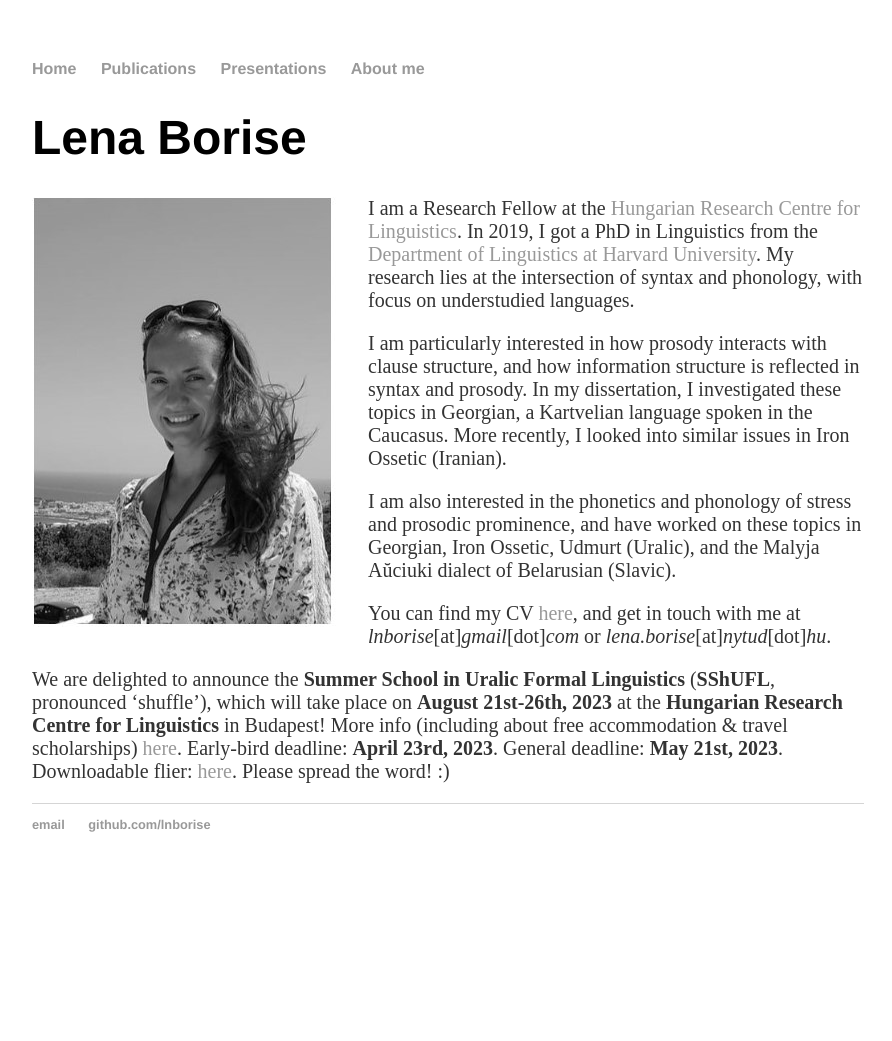
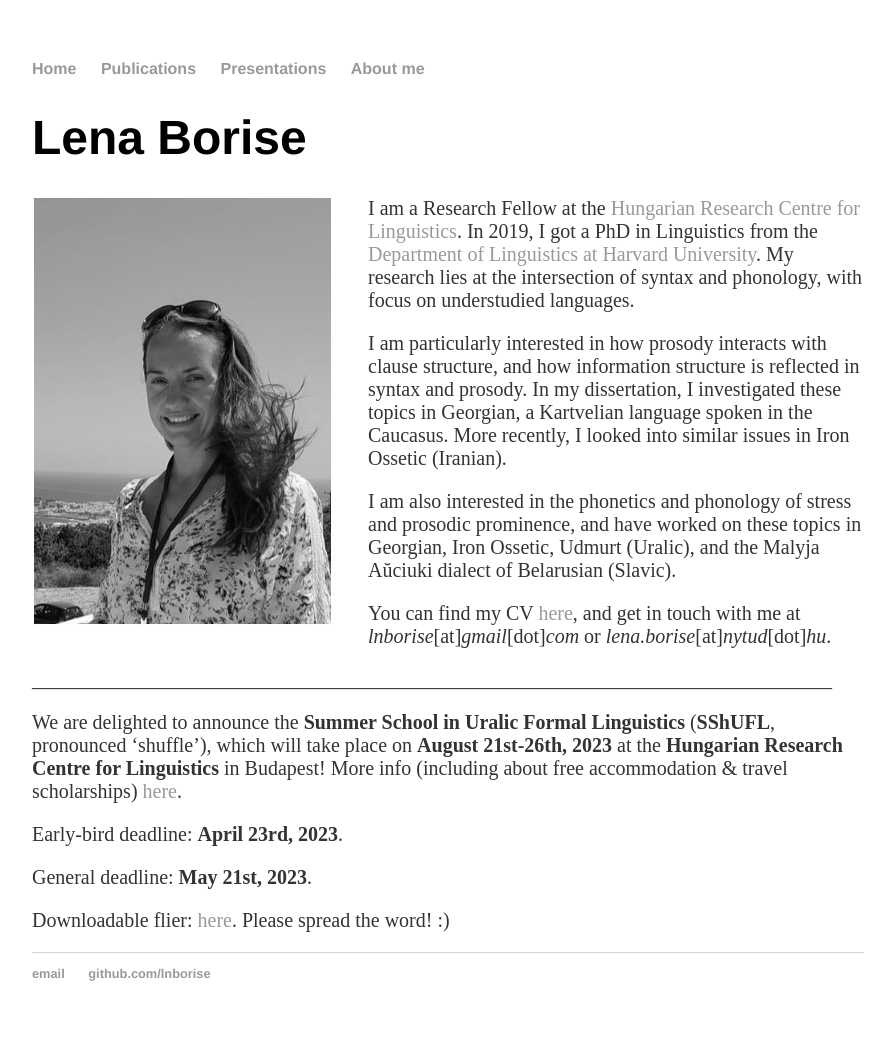
Before and after one commit to lnborise/lnborise.github.io, a Jekyll site: the page built from index.html, in a window 1280 px wide. Shown: the whole page, without its empty margins (192-1084 px from the left). Built offline with Jekyll 4.4.1, drawn with Linux system fonts in a browser that asks for light colours; before the commit the page ends 900 px from its top, so only the background shows below that.

Commit message:
Update index.html

```diff
--- a/index.html
+++ b/index.html
@@ -16,7 +16,13 @@
 	<p></p>
 	<p>You can find my CV <a href="https://lnborise.github.io/assets/Borise_CV_Mar2023.pdf">here</a>, and get in touch with me at <i>lnborise</i>[at]<i>gmail</i>[dot]<i>com</i> or <i>lena.borise</i>[at]<i>nytud</i>[dot]<i>hu</i>.</p>
 
-	  <p> We are delighted to announce the <b>Summer School in Uralic Formal Linguistics</b> (<b>SShUFL</b>, pronounced ‘shuffle’), which will take place on <b>August 21st-26th, 2023</b> at the <b>Hungarian Research Centre for Linguistics</b> in Budapest! More info (including about free accommodation & travel scholarships)<a href="https://www.sshufl-school.nytud.hu/"> here</a>. Early-bird deadline: <b>April 23rd, 2023</b>. General deadline: <b>May 21st, 2023</b>. Downloadable flier: <a href="https://lnborise.github.io/assets/SShUFL flier.pdf">here</a>. Please spread the word! :) </p>
+	  <p>________________________________________________________________________________</p>
+
+	  <p> We are delighted to announce the <b>Summer School in Uralic Formal Linguistics</b> (<b>SShUFL</b>, pronounced ‘shuffle’), which will take place on <b>August 21st-26th, 2023</b> at the <b>Hungarian Research Centre for Linguistics</b> in Budapest! More info (including about free accommodation & travel scholarships) <a href="https://www.sshufl-school.nytud.hu/">here</a>.</p>
+
+	  <p> Early-bird deadline: <b>April 23rd, 2023</b>.</p>
+	  <p>General deadline: <b>May 21st, 2023</b>.</p>
+	  <p>Downloadable flier: <a href="https://lnborise.github.io/assets/SShUFL flier.pdf">here</a>. Please spread the word! :) </p>
 
 
   </div>
```
